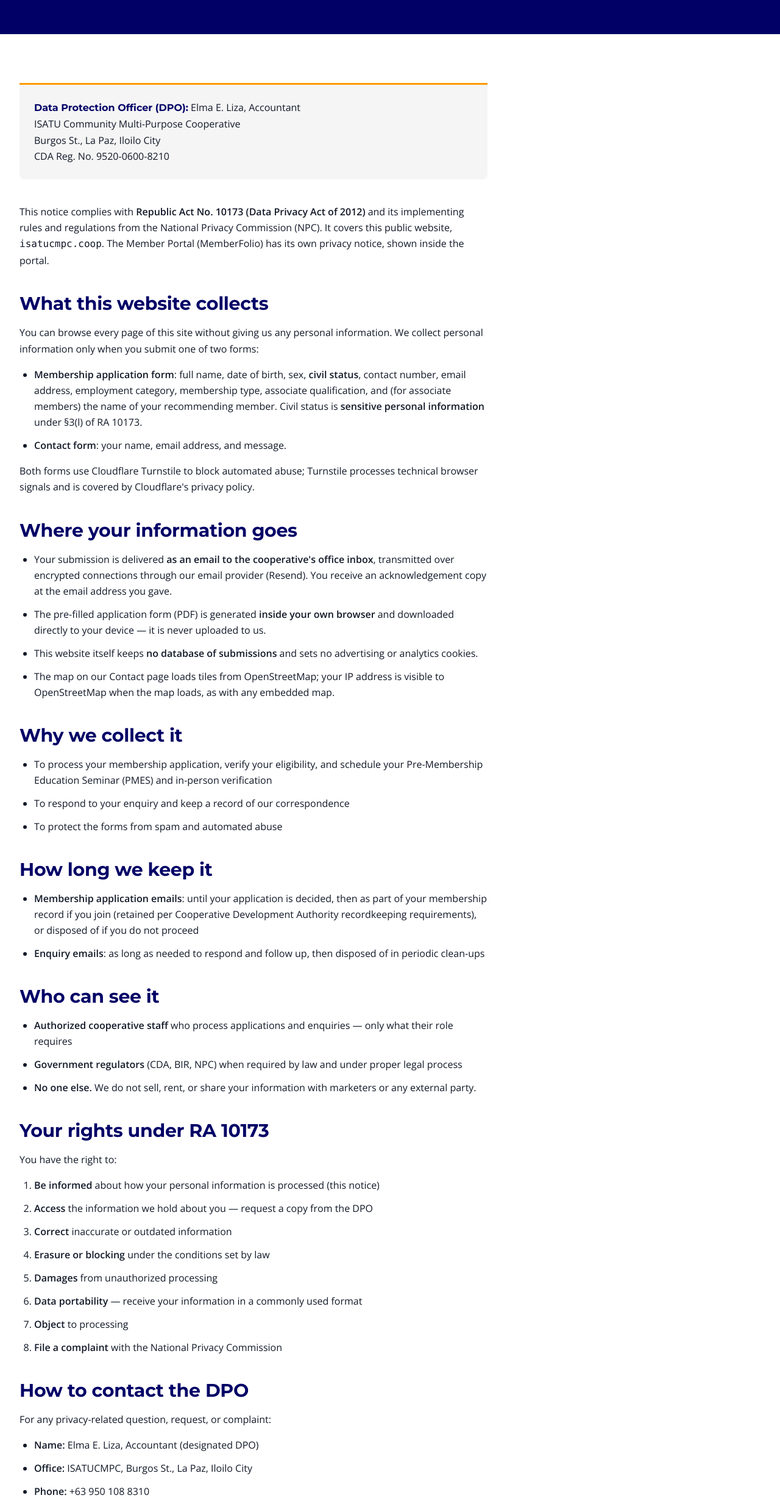
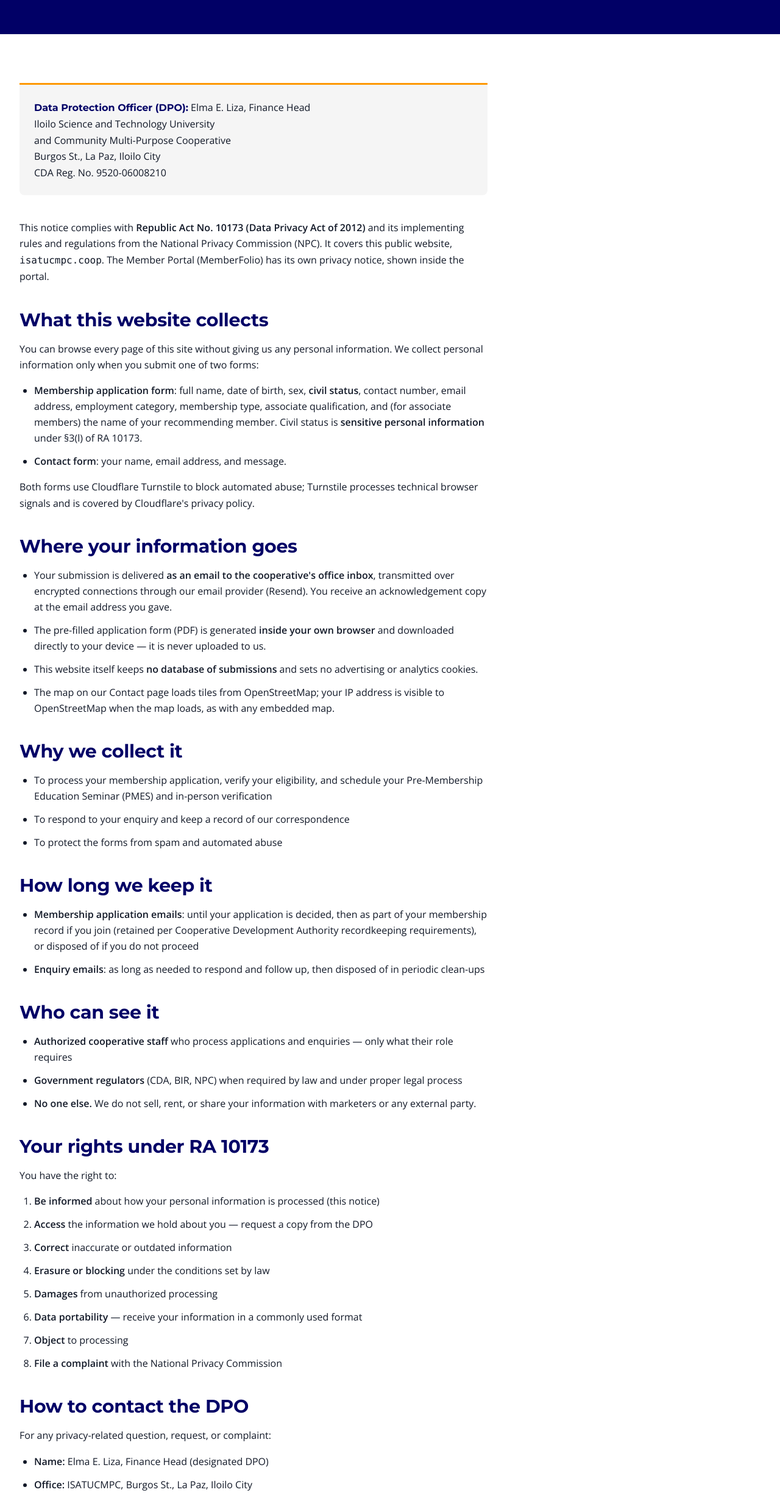
Before and after one commit to jianjchavez/isatucmpc-website, an Astro site: page /privacy in a window 1280 px wide. Shown: the part 309-2765 px from the top of the page at 61% size. Built offline with nearby package versions, Linux system fonts and the light colour scheme; Astro itself is replaced by a stand-in of ours.

Commit message:
fix(privacy): align DPO title, coop name, and CDA number with the filed pack
The privacy page was drafted before the NPC/DPA pack was executed and
contradicts the notarized instruments in three places:

- DPO title read "Accountant"; the designation order (pack doc 03,
  certified under Board Resolution 2026-08-47 and notarized 4 Sep 2026)
  designates Elma E. Liza as Finance Head.
- The DPO block named the coop "ISATU Community Multi-Purpose
  Cooperative", dropping "Iloilo Science and Technology University and".
  Every other page already uses the registered form.
- CDA Reg. No. was written 9520-0600-8210; the Certificate of
  Registration reads 9520-06008210, which is what Footer, About, and the
  timeline already use.

Wording of the notice itself is unchanged and still awaits DPO approval.

Co-Authored-By: Claude Opus 5 <noreply@anthropic.com>
Claude-Session: https://claude.ai/code/session_01MAbhqcNxk2rijBzz1QuJvr

```diff
--- a/src/pages/privacy.astro
+++ b/src/pages/privacy.astro
@@ -3,7 +3,7 @@ import PageLayout from '~/layouts/PageLayout.astro';
 import Eyebrow from '~/components/Eyebrow.astro';
 import GradientOrb from '~/components/GradientOrb.astro';
 ---
-<PageLayout title="Privacy Notice" description="How ISATU Community Multi-Purpose Cooperative collects, uses, and protects personal information submitted through this website, per RA 10173 (Data Privacy Act of 2012).">
+<PageLayout title="Privacy Notice" description="How the Iloilo Science and Technology University and Community Multi-Purpose Cooperative collects, uses, and protects personal information submitted through this website, per RA 10173 (Data Privacy Act of 2012).">
   <section class="relative bg-navy text-white overflow-hidden">
     <GradientOrb position="top-right" size="md" intensity={0.2} />
     <div class="container-page py-16 md:py-24 relative">
@@ -15,10 +15,10 @@ import GradientOrb from '~/components/GradientOrb.astro';
   <section class="container-page py-16 md:py-20">
     <div class="max-w-3xl space-y-10 text-ink leading-relaxed">
       <div class="bg-brand-bg border-t-[3px] border-orange rounded-b-lg p-6">
-        <p><strong class="font-display text-navy">Data Protection Officer (DPO):</strong> Elma E. Liza, Accountant<br />
-          ISATU Community Multi-Purpose Cooperative<br />
+        <p><strong class="font-display text-navy">Data Protection Officer (DPO):</strong> Elma E. Liza, Finance Head<br />
+          Iloilo Science and Technology University<br />and Community Multi-Purpose Cooperative<br />
           Burgos St., La Paz, Iloilo City<br />
-          CDA Reg. No. 9520-0600-8210</p>
+          CDA Reg. No. 9520-06008210</p>
       </div>
 
       <p>This notice complies with <strong>Republic Act No. 10173 (Data Privacy Act of 2012)</strong> and its implementing rules and regulations from the National Privacy Commission (NPC). It covers this public website, <code>isatucmpc.coop</code>. The Member Portal (MemberFolio) has its own privacy notice, shown inside the portal.</p>
@@ -88,7 +88,7 @@ import GradientOrb from '~/components/GradientOrb.astro';
         <h2 class="text-2xl md:text-3xl text-navy">How to contact the DPO</h2>
         <p class="mt-4">For any privacy-related question, request, or complaint:</p>
         <ul class="mt-4 list-disc pl-6 space-y-3">
-          <li><strong>Name:</strong> Elma E. Liza, Accountant (designated DPO)</li>
+          <li><strong>Name:</strong> Elma E. Liza, Finance Head (designated DPO)</li>
           <li><strong>Office:</strong> ISATUCMPC, Burgos St., La Paz, Iloilo City</li>
           <li><strong>Phone:</strong> +63 950 108 8310</li>
           <li><strong>Email:</strong> isatucmpc1964@gmail.com</li>
```
